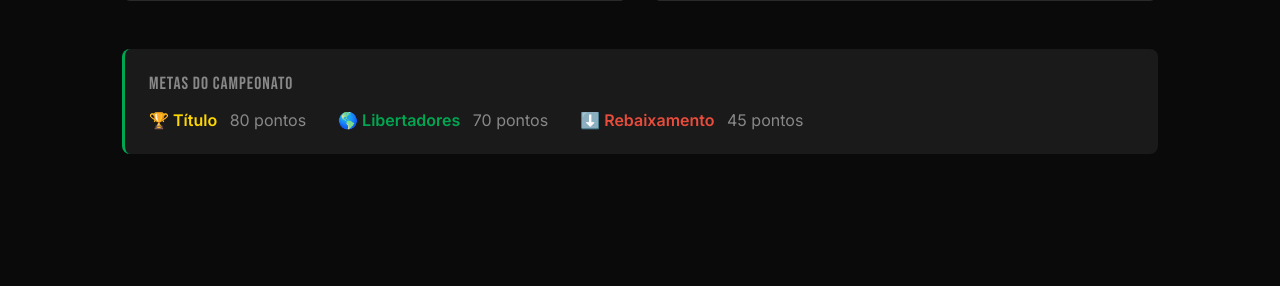
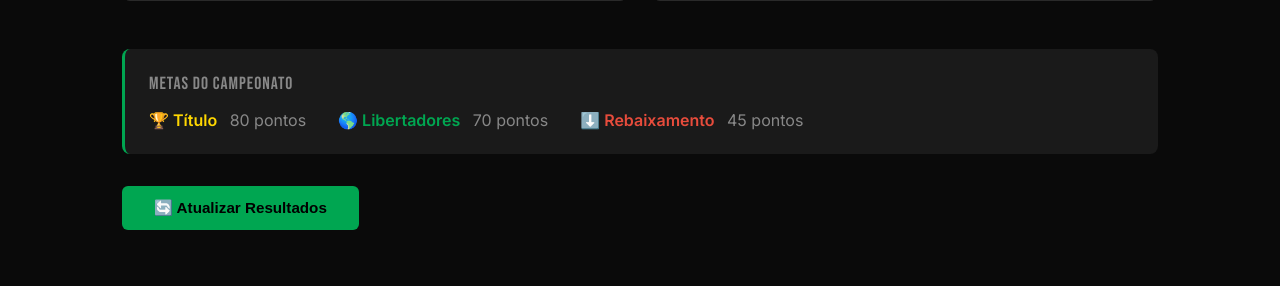
Before and after one commit to gauchoms/brasileirao2026, a Flask app: page / in a window 1280 px wide. Shown: the part 290-576 px from the top of the page. Run offline with Flask 3, Linux system fonts and the light colour scheme.

Commit message:
atualizacao de resultados via API funcionando

```diff
--- a/app/routes.py
+++ b/app/routes.py
@@ -104,6 +104,27 @@ def salvar_projecao():
 
     return jsonify({'sucesso': True, 'total_pontos': total})
 
+@bp.route('/atualizar_resultados', methods=['POST'])
+def atualizar_resultados():
+    from app.api import get_resultados_brasileirao
+
+    data = get_resultados_brasileirao()
+    jogos = data.get('response', [])
+    atualizados = 0
+
+    for fixture in jogos:
+        api_id = fixture['fixture']['id']
+        gols_casa = fixture['goals']['home']
+        gols_fora = fixture['goals']['away']
+
+        jogo = Jogo.query.filter_by(api_id=api_id).first()
+        if jogo and gols_casa is not None and gols_fora is not None:
+            jogo.gols_casa = gols_casa
+            jogo.gols_fora = gols_fora
+            atualizados += 1
+
+    db.session.commit()
+    return jsonify({'sucesso': True, 'atualizados': atualizados})
 @bp.route('/dashboard')
 def dashboard():
     return render_template('index.html')
--- a/app/templates/index.html
+++ b/app/templates/index.html
@@ -40,4 +40,43 @@
         </div>
     </div>
 </div>
+
+<!-- Botão atualizar resultados -->
+<div style="margin-top: 2rem;">
+    <button onclick="atualizarResultados()" style="
+        background: var(--verde); color: #000; border: none;
+        padding: 0.8rem 2rem; border-radius: 6px; font-size: 0.95rem;
+        font-weight: 600; cursor: pointer; transition: opacity 0.2s;"
+        onmouseover="this.style.opacity='0.85'"
+        onmouseout="this.style.opacity='1'"
+        id="btn-atualizar">
+        🔄 Atualizar Resultados
+    </button>
+    <span id="msg-atualizar" style="margin-left: 1rem; color: var(--texto-fraco); font-size: 0.9rem;"></span>
+</div>
 {% endblock %}
+
+{% block scripts %}
+<script>
+function atualizarResultados() {
+    const btn = document.getElementById('btn-atualizar');
+    const msg = document.getElementById('msg-atualizar');
+    btn.disabled = true;
+    btn.textContent = '⏳ Atualizando...';
+    msg.textContent = '';
+
+    fetch('/atualizar_resultados', { method: 'POST' })
+    .then(res => res.json())
+    .then(data => {
+        btn.disabled = false;
+        btn.textContent = '🔄 Atualizar Resultados';
+        msg.textContent = `✅ ${data.atualizados} jogos atualizados!`;
+    })
+    .catch(() => {
+        btn.disabled = false;
+        btn.textContent = '🔄 Atualizar Resultados';
+        msg.textContent = '❌ Erro ao atualizar.';
+    });
+}
+</script>
+{% endblock %}
```
Also changed, not shown: app/api.py (+11 -1 lines), brasileirao.db.
